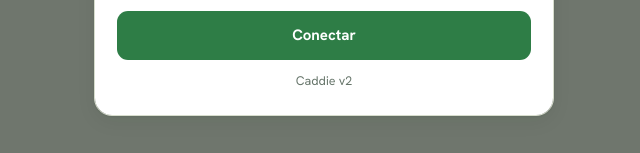
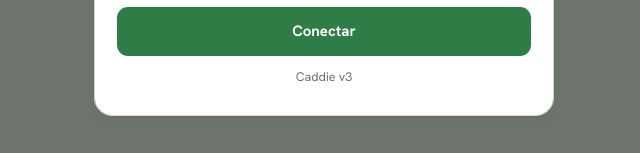
Before and after one commit to jjasogutierrez/caddie-app, a plain HTML site: page index.html in a window 1280 px wide. Shown: the part 644-797 px from the top of the page, 316-956 px from the left. Drawn offline with Linux system fonts and the light colour scheme.

Commit message:
Add files via upload

```diff
--- a/index.html
+++ b/index.html
@@ -34,6 +34,7 @@
     color-scheme:dark;
   }
   *{box-sizing:border-box}
+  [hidden]{display:none!important}
   html,body{margin:0}
   body{
     background:var(--ground); color:var(--ink);
@@ -300,7 +301,7 @@
     </div>
     <button class="btn primary" id="s-save">Conectar</button>
     <p class="hint" id="s-err"></p>
-    <p class="muted" style="text-align:center;margin-top:10px">Caddie v2</p>
+    <p class="muted" style="text-align:center;margin-top:10px">Caddie v3</p>
   </div>
 </div>
 
```
